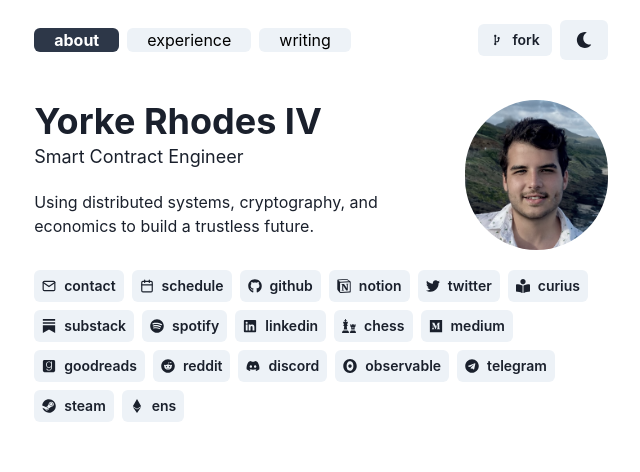
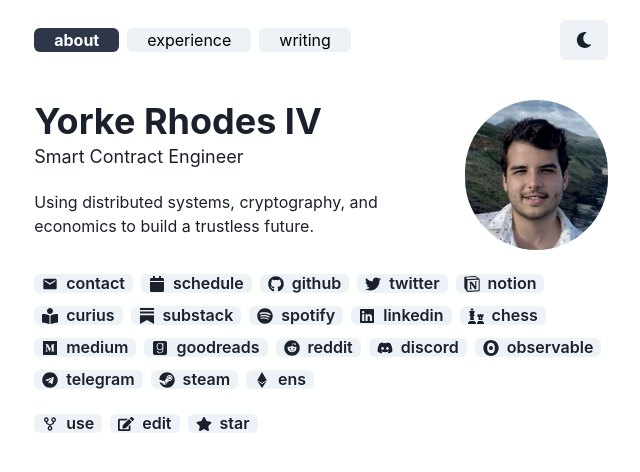
Before and after one commit to yorhodes/website, a Next.js app: page / in a window 1280 px wide. Shown: the top 472 px of the page, without its empty margins (319-959 px from the left). Built offline with nearby package versions, Linux system fonts and the light colour scheme.

Commit message:
Add github actions footer

```diff
--- /dev/null
+++ b/components/footer.tsx
@@ -0,0 +1,40 @@
+import { HStack } from "@chakra-ui/react";
+import { useRouter } from "next/router";
+
+import { BiGitRepoForked } from "react-icons/bi";
+import { FaEdit, FaStar } from "react-icons/fa";
+import { LogoLink } from "./link";
+
+
+// https://vercel.com/docs/concepts/projects/environment-variables#system-environment-variables
+const GIT_PLATFORM = process.env.VERCEL_GIT_PROVIDER ?? 'github';
+const GIT_REPO = process.env.VERCEL_GIT_REPO_SLUG ?? "website"
+const GIT_OWNER = process.env.VERCEL_GIT_REPO_OWNER ?? "yorhodes";
+const GIT_BRANCH = process.env.VERCEL_GIT_COMMIT_REF ?? 'main';
+
+const REPO_URL = `https://${GIT_PLATFORM}.com/${GIT_OWNER}/${GIT_REPO}`;
+
+const Footer = () => {
+  const router = useRouter();
+  const file = router.pathname === "/" ? "bio" : router.pathname.slice(1);
+
+  return (<HStack paddingY="5" alignSelf="right">
+    {LogoLink({
+      link: `${REPO_URL}/generate`,
+      icon: BiGitRepoForked,
+      label: "use",
+    })}
+    {LogoLink({
+      link: `${REPO_URL}/edit/${GIT_BRANCH}/data/${file}.json`,
+      icon: FaEdit,
+      label: "edit"
+    })}
+    {LogoLink({
+      link: REPO_URL,
+      icon: FaStar,
+      label: "star"
+    })}
+  </HStack>);
+  }
+
+export default Footer;
--- a/components/fork.tsx
+++ /dev/null
@@ -1,27 +0,0 @@
-import { Button, Link } from "@chakra-ui/react";
-import { useRouter } from "next/router";
-import { CgGitFork } from "react-icons/cg";
-
-const ForkElem = () => {
-  const router = useRouter();
-  const file = router.pathname === "/" ? "bio" : router.pathname.slice(1);
-  const datapath = `${file}.json`;
-  const branch = process.env.VERCEL_GIT_COMMIT_REF ?? 'main';
-  const forkUrl = `https://github.com/yorhodes/website/edit/${branch}/data/${datapath}`;
-  return (
-    <Link href={forkUrl} isExternal>
-      <Button
-        rounded="md"
-        _hover={{
-          transform: "scale(1.1)",
-        }}
-        leftIcon={<CgGitFork />}
-        size="sm"
-      >
-        fork
-      </Button>
-    </Link>
-  );
-};
-
-export default ForkElem;
--- a/components/link.tsx
+++ b/components/link.tsx
@@ -5,6 +5,7 @@ import { IconType } from "react-icons";
 
 import {
   FaBookReader,
+  FaCalendar,
   FaChess,
   FaDiscord,
   FaEthereum,
@@ -18,12 +19,12 @@ import {
   FaTelegram,
   FaTwitter,
 } from "react-icons/fa";
-import { FiCalendar, FiMail } from "react-icons/fi";
+import { MdEmail } from 'react-icons/md';
 import { SiNotion, SiObservable, SiSubstack } from 'react-icons/si';
 
 const IconMap: Record<PlatformString, IconType> = {
-  mail: FiMail,
-  calendar: FiCalendar,
+  mail: MdEmail,
+  calendar: FaCalendar,
   github: FaGithub,
   notion: SiNotion,
   twitter: FaTwitter,
@@ -42,25 +43,39 @@ const IconMap: Record<PlatformString, IconType> = {
   ens: FaEthereum
 }
 
-const LogoLink = (social: Social) => {
+interface LogoLinkProps {
+  link: string;
+  icon: IconType;
+  label: string;
+}
+
+const socialToLink = (social: Social): LogoLinkProps => {
   const platform = social.platform ?? new URL(social.link).hostname.split('.').reverse()[1];
   const label = social.label ?? platform;
   const icon: IconType = IconMap[platform] ?? FaBookReader;
-  return (
-    <Link key={label} href={social.link} isExternal>
+  return {
+    link: social.link,
+    icon,
+    label
+  }
+}
+
+export const LogoLink = (props: LogoLinkProps) => (
+    <Link key={props.label} href={props.link} isExternal>
       <Button
         paddingX={2}
         rounded="md"
         _hover={{
           transform: "scale(1.1)",
         }}
-        leftIcon={icon({})}
-        size="sm"
+        leftIcon={props.icon({})}
+        size="x-small"
       >
-        {label}
+        {props.label}
       </Button>
     </Link>
   );
-};
 
-export default LogoLink;
+const SocialLogoLink = (social: Social) => LogoLink(socialToLink(social));
+
+export default SocialLogoLink;
--- a/components/navbar.tsx
+++ b/components/navbar.tsx
@@ -3,7 +3,6 @@ import { useRouter } from "next/router";
 import { Link, HStack, useColorMode, Spacer, Button } from "@chakra-ui/react";
 import { FaMoon, FaSun } from "react-icons/fa";
 import { NavPage } from "../types";
-import ForkElem from "./fork";
 
 const NavElem = (navPage: NavPage) => {
   const router = useRouter();
@@ -42,7 +41,6 @@ const Navbar = (navPages: NavPage[]) => {
     <HStack paddingY="5">
       {navPages.map(NavElem)}
       <Spacer />
-      <ForkElem />
       <ToggleDarkModeButton />
     </HStack>
   );
--- a/data/socials.json
+++ b/data/socials.json
@@ -13,10 +13,10 @@
         "link": "https://github.com/yorhodes"
     },
     {
-        "link": "https://notion.so/yorhodes"
+        "link": "https://twitter.com/0xyorke"
     },
     {
-        "link": "https://twitter.com/0xyorke"
+        "link": "https://notion.so/yorhodes"
     },
     {
         "link": "https://curius.app/yorke-rhodes-iv",
--- a/pages/experience.tsx
+++ b/pages/experience.tsx
@@ -1,8 +1,9 @@
-import { Container, Flex } from "@chakra-ui/react";
+import { Container, Flex, StackDivider } from "@chakra-ui/react";
 import ExperienceElem from "../components/experience";
 import Navbar from "../components/navbar";
 import experiences from "../data/experience.json";
 import navPages from "../data/navbar.json";
+import Footer from '../components/footer';
 
 const ExperiencePage = () => (
   <Container>
@@ -10,6 +11,7 @@ const ExperiencePage = () => (
     <Flex direction="column" gap="8">
       {experiences.map(ExperienceElem)}
     </Flex>
+    <Footer/>
   </Container>
 );
 
--- a/pages/index.tsx
+++ b/pages/index.tsx
@@ -7,6 +7,7 @@ import ExternalPlatformLink from "../components/link";
 import bioContent from "../data/bio.json";
 import navPages from "../data/navbar.json";
 import socials from "../data/socials.json";
+import Footer from "../components/footer";
 
 const IndexPage = () => (
   <Container>
@@ -17,6 +18,7 @@ const IndexPage = () => (
         {socials.map(ExternalPlatformLink)}
       </Flex>
     }
+    <Footer/>
   </Container>
 );
 
--- a/pages/writing.tsx
+++ b/pages/writing.tsx
@@ -5,6 +5,7 @@ import Navbar from "../components/navbar";
 
 import WritingElem from "../components/writing";
 import writing from "../data/writing.json";
+import Footer from "../components/footer";
 
 const WritingPage = () => (
   <Container>
@@ -12,6 +13,7 @@ const WritingPage = () => (
     <Flex direction="column" gap="3">
       {writing.map(WritingElem)}
     </Flex>
+    <Footer/>
   </Container>
 );
 
```
